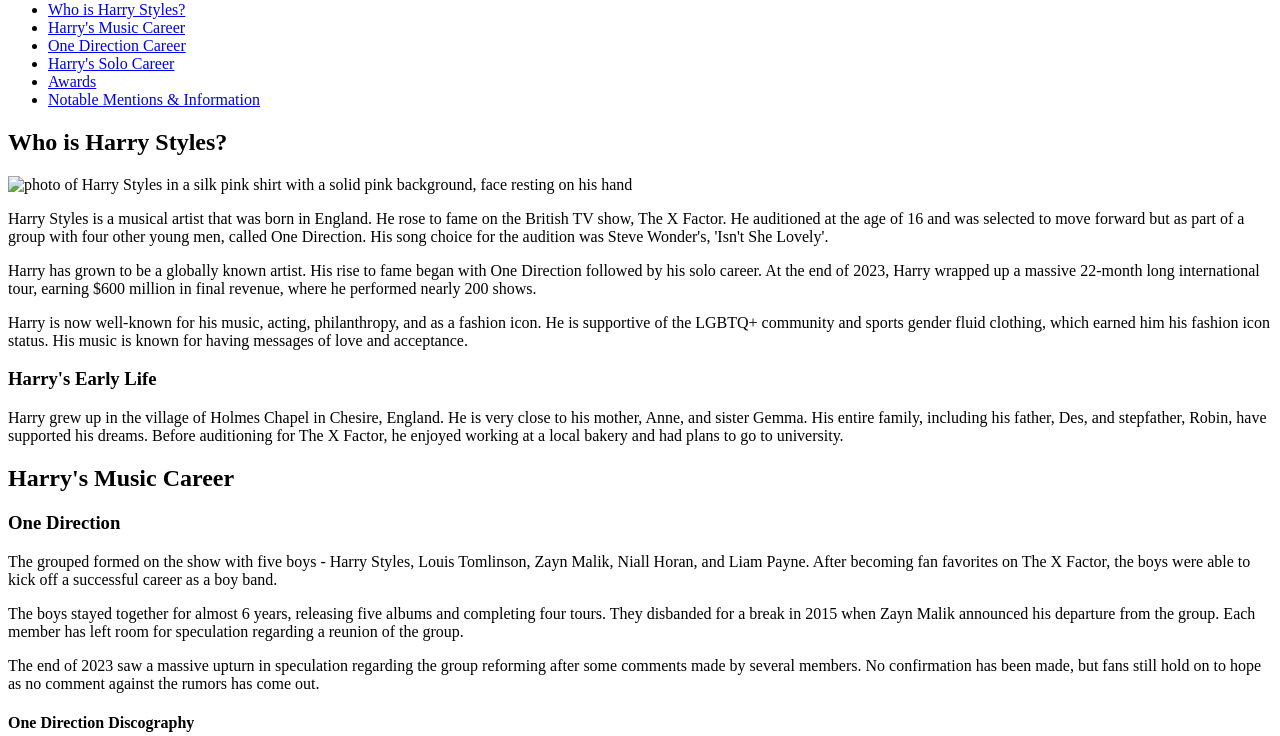
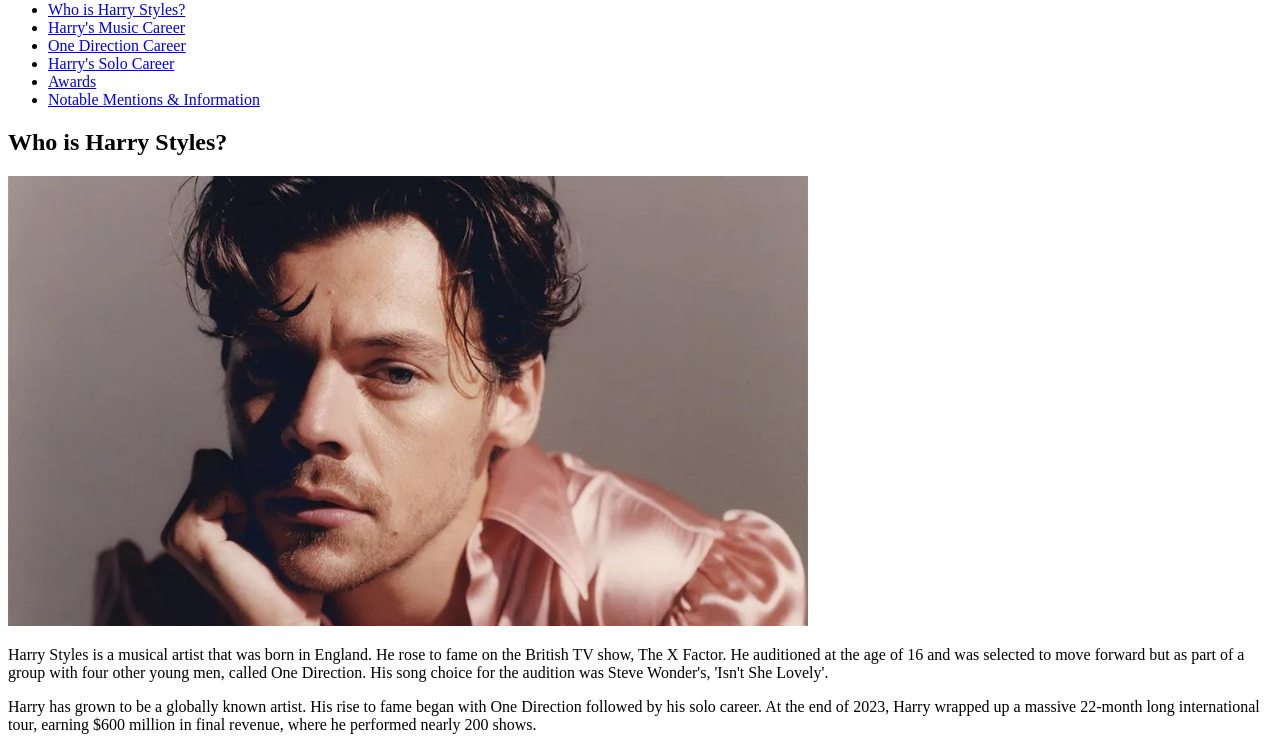
Before and after one commit to oliviablackstock/m3-hw3-blackstock-olivia, a plain HTML site: page index.html in a window 1280 px wide. Shown: the part 79-815 px from the top of the page. Drawn offline with Linux system fonts and the light colour scheme; the site is published under a folder, as on GitHub Pages, so addresses that start at the root find nothing.

Commit message:
Update index.html to take out slash before image for cover photo

```diff
--- a/index.html
+++ b/index.html
@@ -23,7 +23,7 @@
     <section>
         <h2 id="who">Who is Harry Styles?</h2>
 
-        <img src="/images/cover.jpg" alt="photo of Harry Styles in a silk pink shirt with a solid pink background, face resting on his hand" width="800">
+        <img src="images/cover.jpg" alt="photo of Harry Styles in a silk pink shirt with a solid pink background, face resting on his hand" width="800">
 
         <p>Harry Styles is a musical artist that was born in England. He rose to fame on the British TV show, The X Factor. He auditioned at the age of 16 and was selected to move forward but as part of a group with four other young men, called One Direction. His song choice for the audition was Steve Wonder's, 'Isn't She Lovely'.</p>
         <p>Harry has grown to be a globally known artist. His rise to fame began with One Direction followed by his solo career. At the end of 2023, Harry wrapped up a massive 22-month long international tour, earning $600 million in final revenue, where he performed nearly 200 shows.</p>
```
